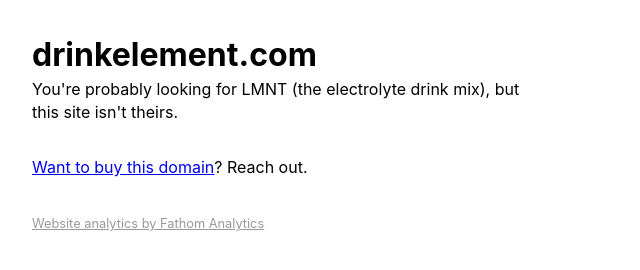
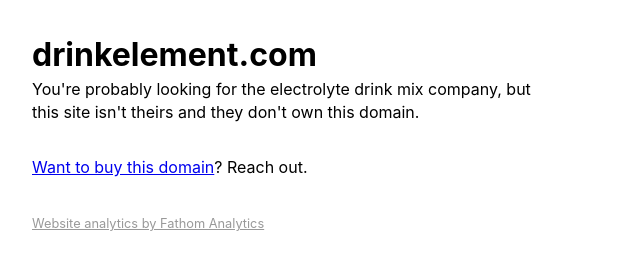
Before and after one commit to pjrvs/drinkelement.com, a plain HTML site: page index.html in a window 1280 px wide. Shown: the whole page, without its empty margins (0-640 px from the left). Drawn offline with Linux system fonts and the light colour scheme.

Commit message:
Update index.html

```diff
--- a/index.html
+++ b/index.html
@@ -26,7 +26,7 @@
 
   <body>
     <h1>drinkelement.com</h1>
-    <p>You're probably looking for LMNT (the electrolyte drink mix), but this site isn't theirs.</p>
+    <p>You're probably looking for the electrolyte drink mix company, but this site isn't theirs and they don't own this domain.</p>
     <p><a href="mailto:element@ehperson.com">Want to buy this domain</a>? Reach out.</p>
 
     <small><a href="https://usefathom.com/?utm_campaign=LMNT">Website analytics by Fathom Analytics</a></small>
```
